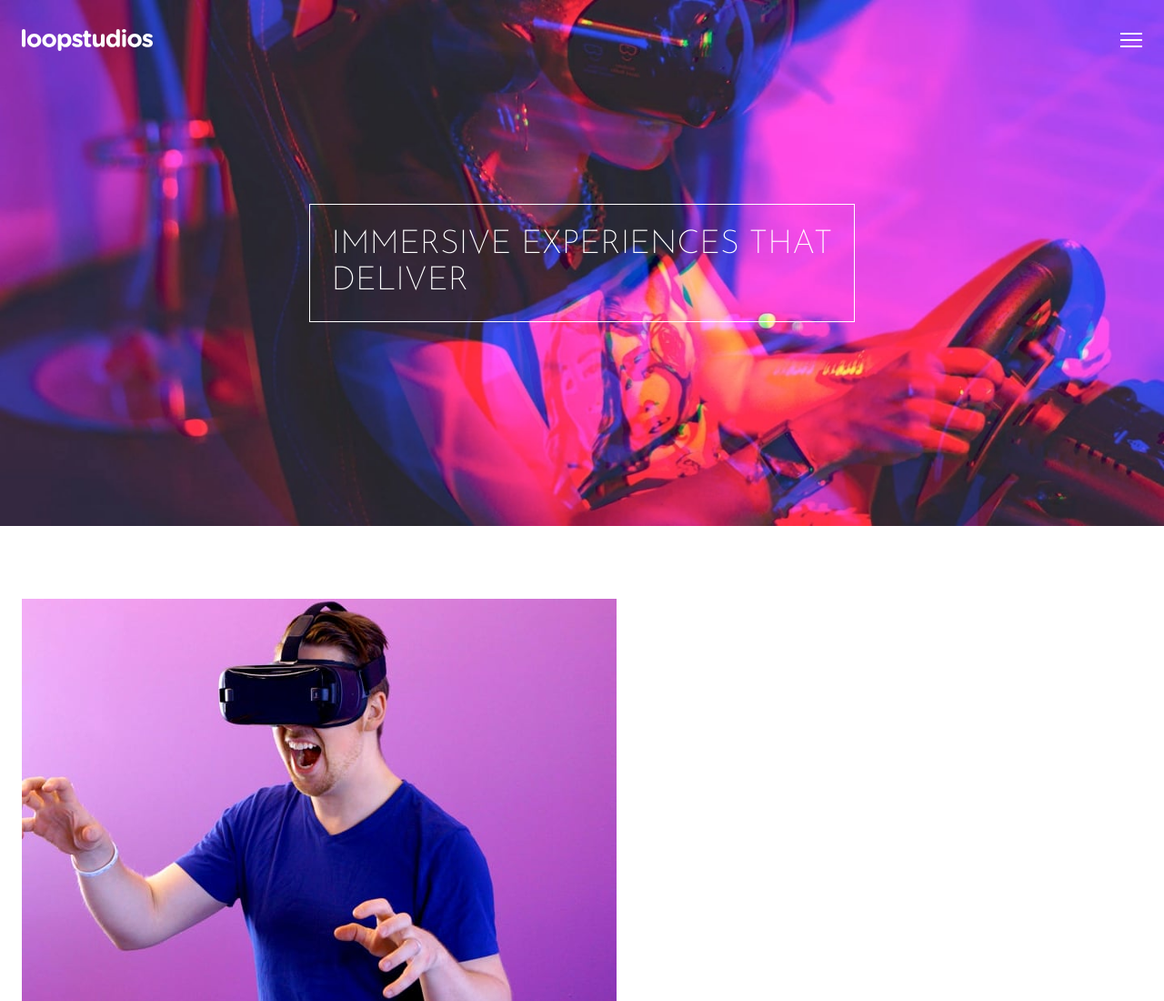
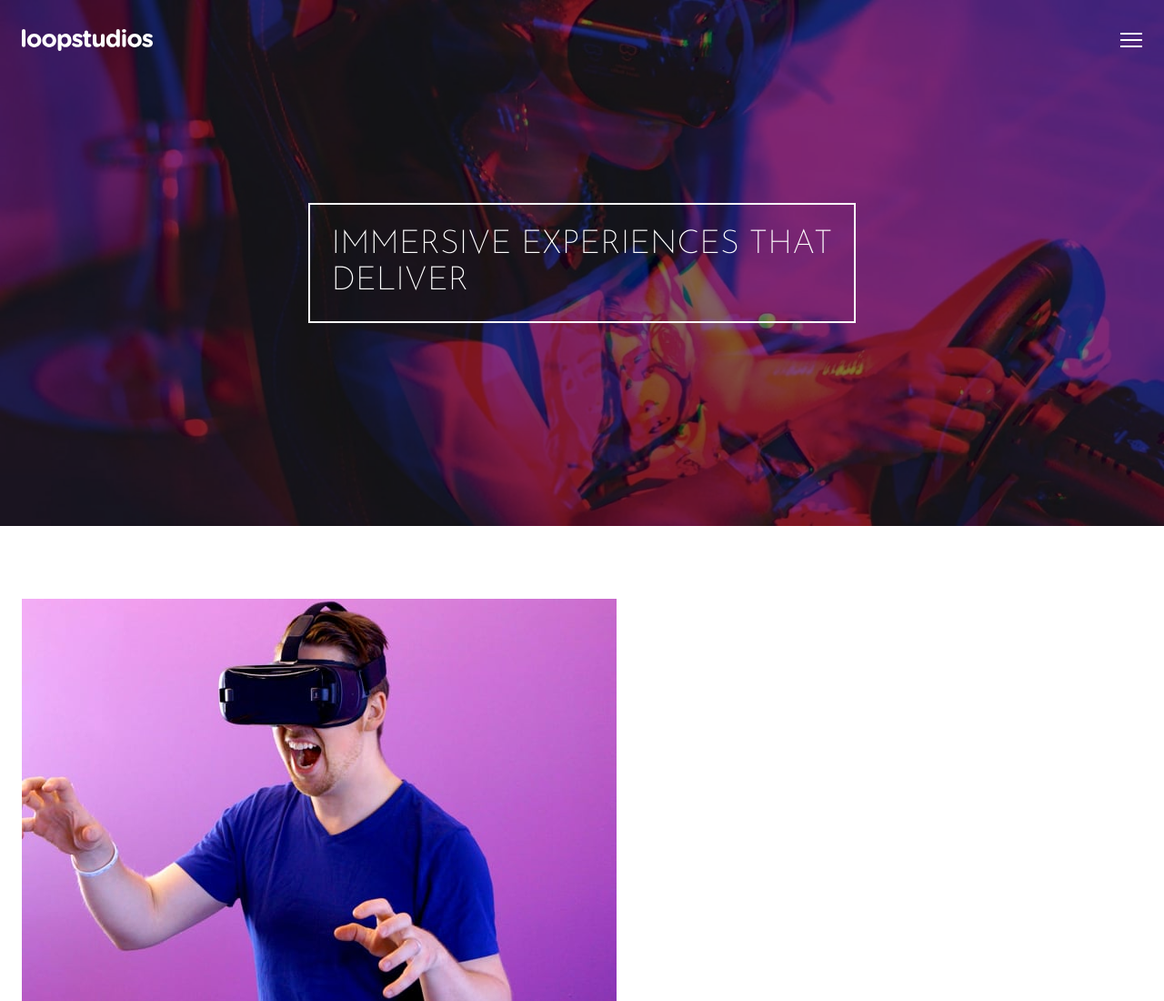
Before and after one commit to jjalbuenacabuyao/loopstudios-landing-page-main, a website built with Vite: page index.html in a window 1280 px wide. Shown: the top 1100 px of the page at 91% size. Built offline with nearby package versions, Linux system fonts and the light colour scheme.

Commit message:
added before to the picture in hero section

```diff
--- a/index.html
+++ b/index.html
@@ -25,7 +25,7 @@
     <title>Loopstudios | Landing Page</title>
   </head>
   <body class="uppercase text-white text-15px font-josefin">
-    <header class="absolute top-0 right-0 px-6 pt-8 w-full">
+    <header class="absolute top-0 right-0 px-6 pt-8 w-full z-10">
       <nav class="flex justify-between">
         <a href="#">
           <img src="./src/images/logo.svg" alt="Loppstudios logo" class="w-36"/>
@@ -53,7 +53,7 @@
     <main>
       <!-- Hero Section -->
       <section class="grid grid-cols-1 grid-rows-1 place-items-center">
-        <picture class="row-start-1 col-start-1">
+        <picture class="row-start-1 col-start-1 z-[5] relative before:block before:absolute before:inset-0 before:bg-black/50 before:z-6">
           <source
             media="(min-width: 1024px)"
             srcset="./src/images/desktop/image-hero.jpg"
@@ -65,7 +65,7 @@
         </picture>
 
         <h1
-          class="row-start-1 col-start-1 p-6 text-4xl mx-6 border-[1px] border-white"
+          class="row-start-1 col-start-1 p-6 text-4xl mx-6 border-2 border-white z-10"
         >
           Immersive experiences that <span><br /></span> deliver
         </h1>
```
